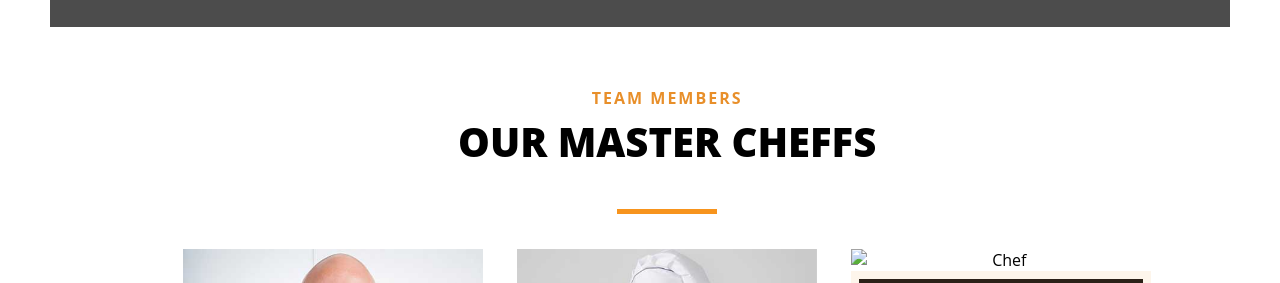
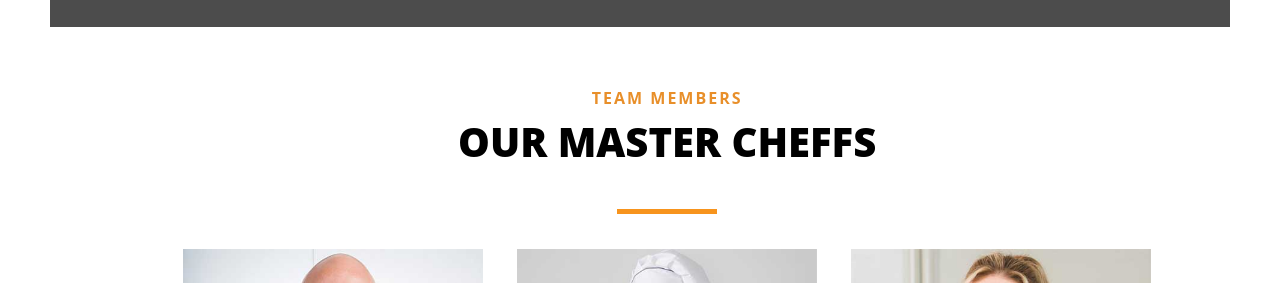
Before and after one commit to pallavimane09/UI-Project, a plain HTML site: page index.html in a window 1280 px wide. Shown: the part 3651-3934 px from the top of the page. Drawn offline with Linux system fonts and the light colour scheme.

Commit message:
updated code

```diff
--- a/index.html
+++ b/index.html
@@ -250,7 +250,7 @@
 
             <div class="teamcheff">
             <div class="cheff">
-                <img src="chef3.jpg" alt="Chef">
+                <img src="cheff3.jpg" alt="Chef">
              <div class="social-overlay">
                         <a href="#"><i class="fab fa-twitter"></i></a>
                         <a href="#"><i class="fab fa-facebook-f"></i></a>
```
